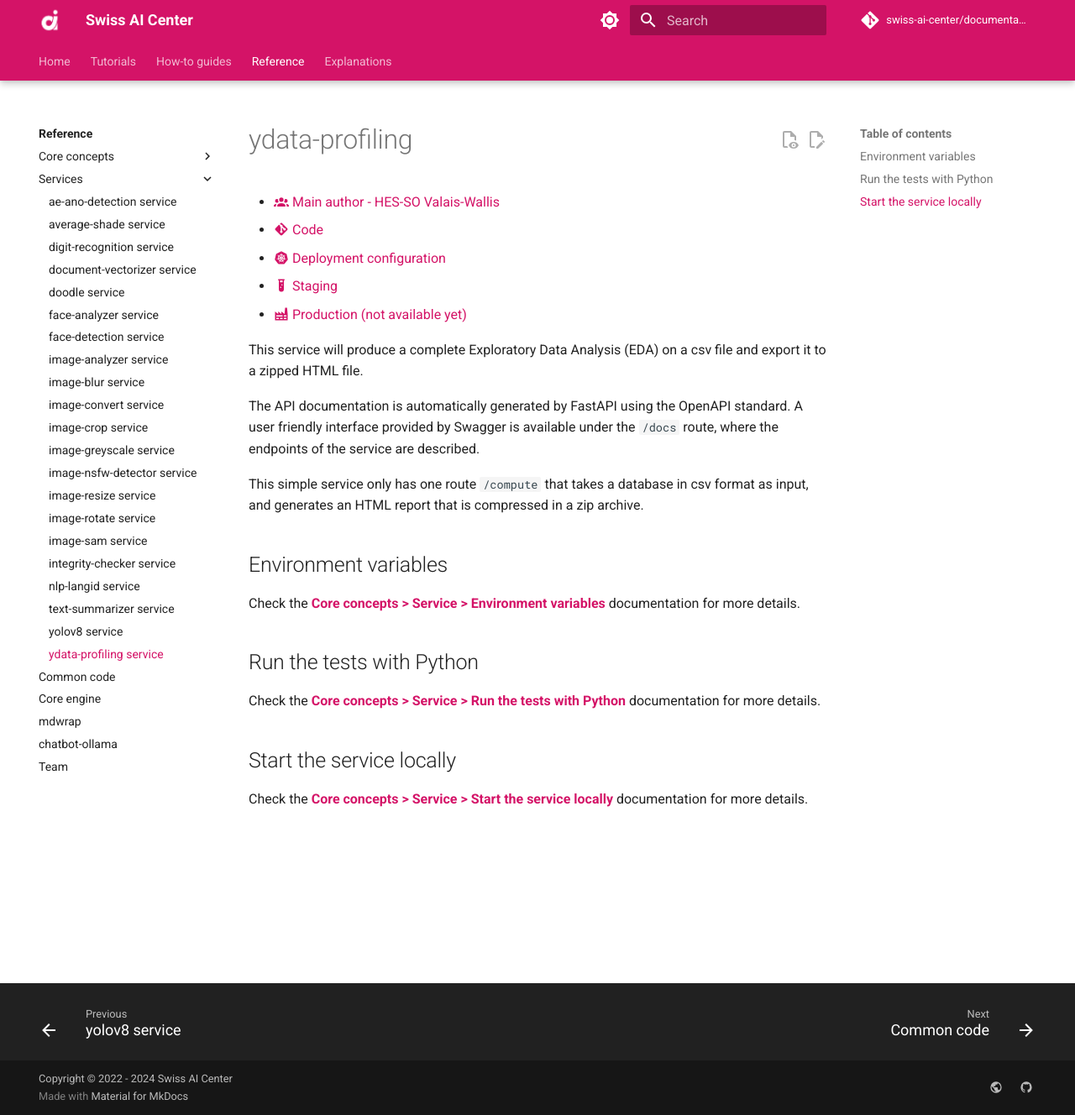
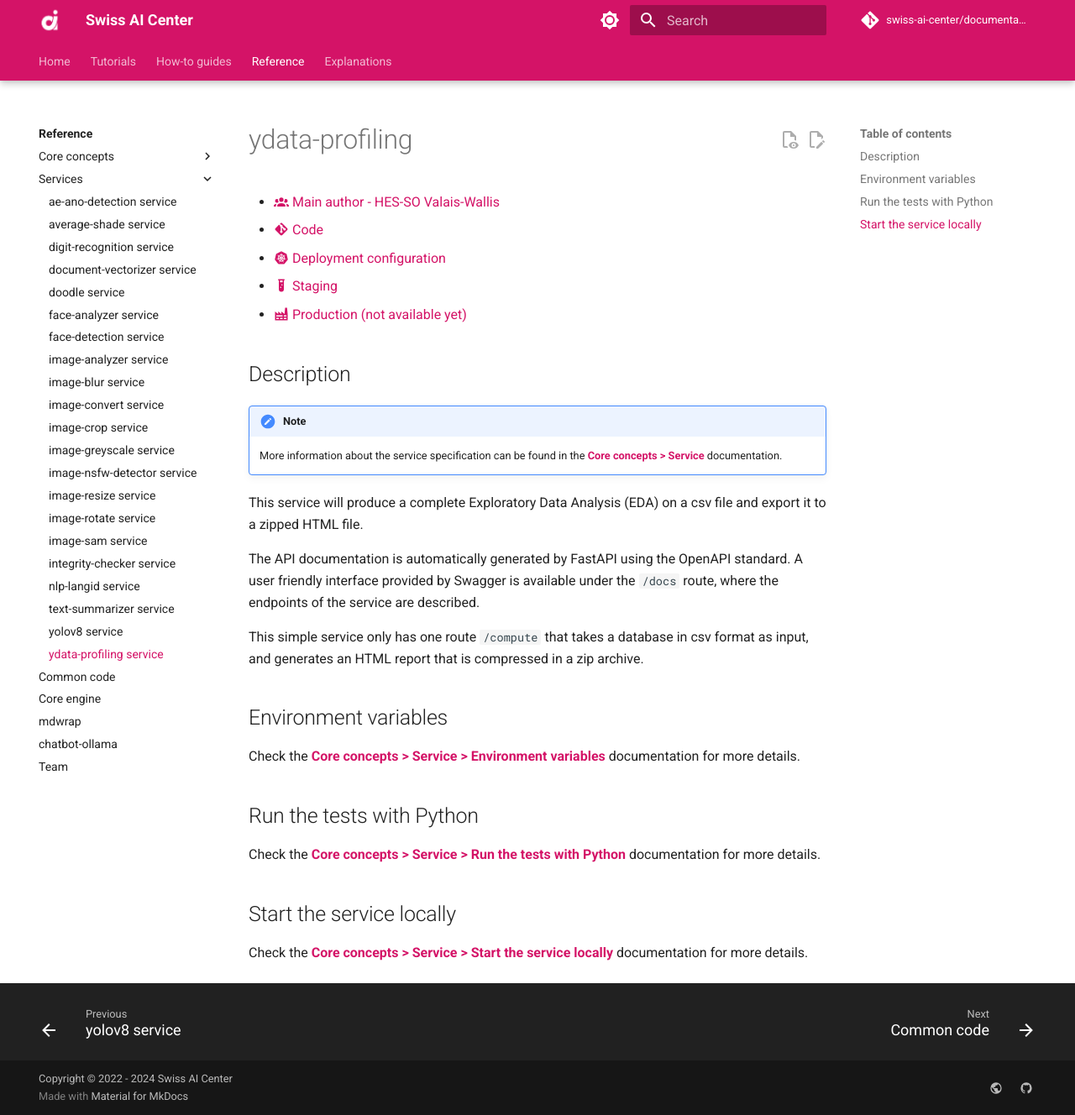
Before and after one commit to swiss-ai-center/documentation, an MkDocs documentation site: the page built from docs/reference/services/ydata-profiling.md, in a window 1280 px wide and 1328 px high. Shown: the whole window at 84% size. Built offline with MkDocs 1.6.1 and Material for MkDocs 9.7.7, drawn with Linux system fonts in a browser that asks for light colours; comment, search, counter and statistics services are not loaded.

Commit message:
Added missing title and note in ydata-profiling.md

```diff
--- a/docs/reference/services/ydata-profiling.md
+++ b/docs/reference/services/ydata-profiling.md
@@ -5,6 +5,13 @@
 - [:material-kubernetes: Deployment configuration](https://github.com/swiss-ai-center/ydata-profiling-service/tree/main/kubernetes)
 - [:material-test-tube: Staging](https://ydata-profiling-swiss-ai-center.kube.isc.heia-fr.ch)
 - [:material-factory: Production (not available yet)](https://ydata-profiling.swiss-ai-center.ch)
+
+## Description
+
+!!! note
+
+    More information about the service specification can be found in the
+    [**Core concepts > Service**](../core-concepts/service.md) documentation.
 
 This service will produce a complete Exploratory Data Analysis (EDA) on a csv file and export it to a zipped HTML file.
 
```
